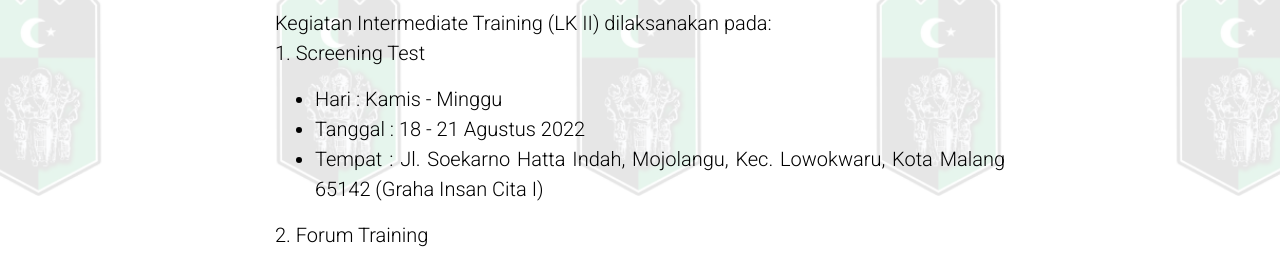
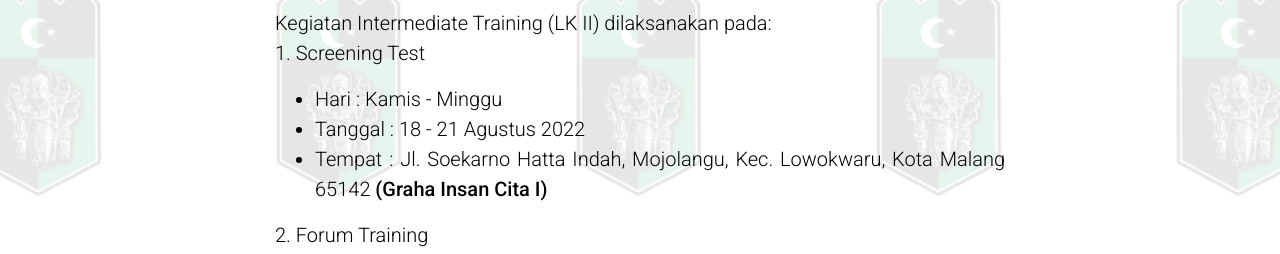
Before and after one commit to BryanYehuda/WebsiteKaderHMIUnbraw, a website: page src/index.html in a window 1280 px wide. Shown: the part 4902-5156 px from the top of the page. Drawn offline with nearby package versions, Linux system fonts and the light colour scheme.

Commit message:
Minor Update

```diff
--- a/src/index.html
+++ b/src/index.html
@@ -133,7 +133,7 @@
                     <ul>
                         <li>Hari : Kamis - Minggu <br></li>
                         <li>Tanggal : 18 - 21 Agustus 2022 <br></li>
-                        <li>Tempat : Jl. Soekarno Hatta Indah, Mojolangu, Kec. Lowokwaru, Kota Malang 65142 (Graha Insan Cita I)</li>
+                        <li>Tempat : Jl. Soekarno Hatta Indah, Mojolangu, Kec. Lowokwaru, Kota Malang 65142 <span style="font-weight: 500;">(Graha Insan Cita I)</span></li>
                     </ul>
                     <p class="body">2. Forum Training</p>
                     <ul>
@@ -385,6 +385,10 @@
     </footer>
     <!-- Footer Ends -->
 
+    <!-- Music Starts -->
+    <!--<iframe width="1" height="1" wmode="transparent" src="//www.youtube.com/embed/y0WQRw4RFMg&ab_channel=AlmiFarisza?autoplay=1&loop=1&playlist=y0WQRw4RFMg&ab_channel=AlmiFarisza" frameborder="0" allowfullscreen>-->
+    <!-- Music Ends -->
+
     <!-- Script Starts -->
     <script src="https://code.jquery.com/jquery-3.2.1.slim.min.js" integrity="sha384-KJ3o2DKtIkvYIK3UENzmM7KCkRr/rE9/Qpg6aAZGJwFDMVNA/GpGFF93hXpG5KkN" crossorigin="anonymous"></script>
     <script src="https://cdn.jsdelivr.net/npm/popper.js@1.12.9/dist/umd/popper.min.js" integrity="sha384-ApNbgh9B+Y1QKtv3Rn7W3mgPxhU9K/ScQsAP7hUibX39j7fakFPskvXusvfa0b4Q" crossorigin="anonymous"></script>
```
Also changed, not shown: 1 other file.
